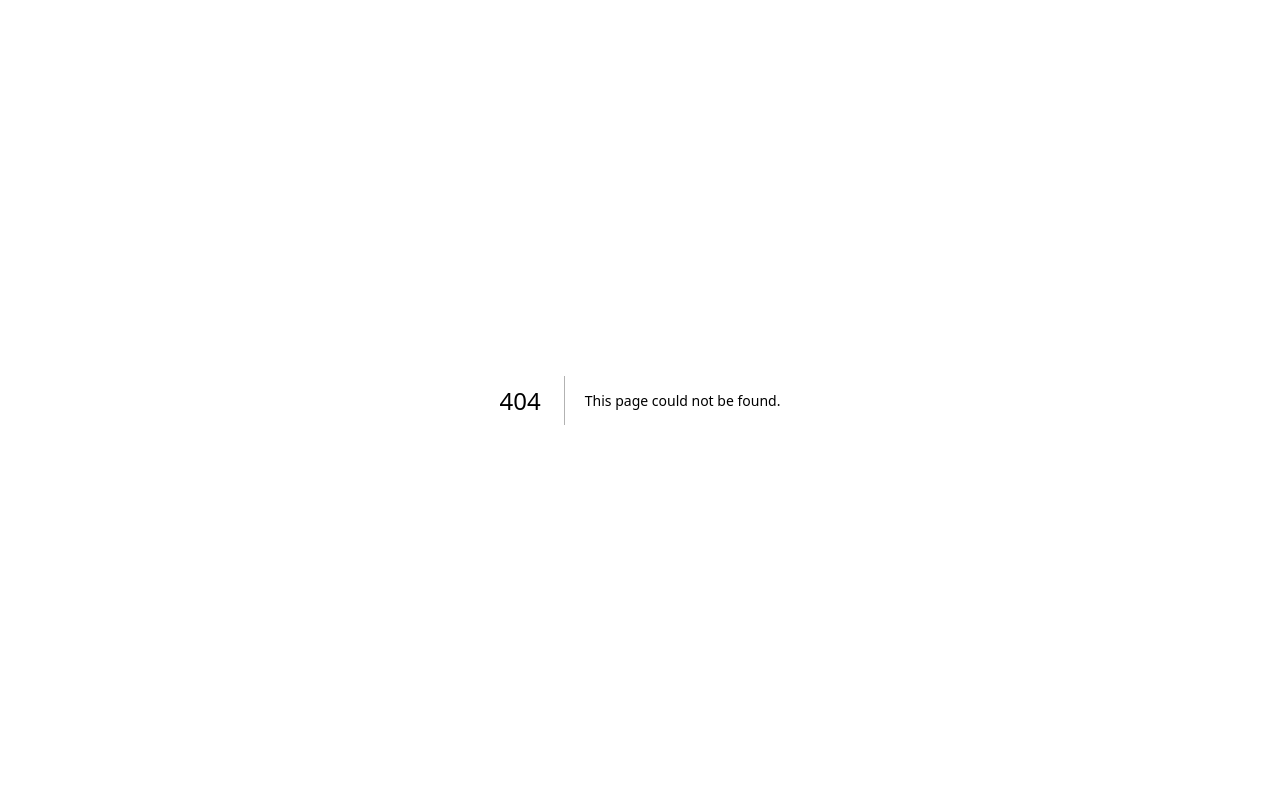
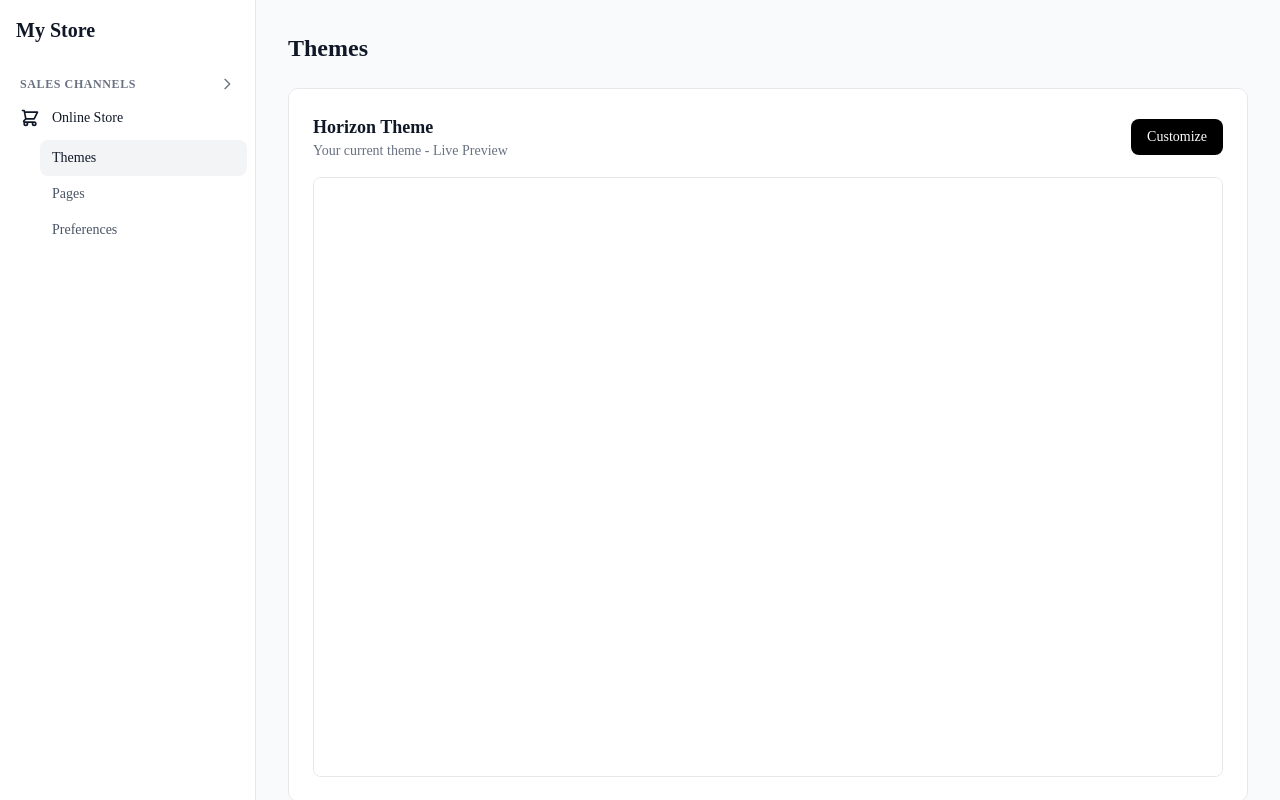
Before and after one commit to melkam59/headless-builder, a Next.js app: page /dashboard in a window 1280 px wide. Before the commit this address had no page. Built offline with nearby package versions, Linux system fonts and the light colour scheme.

Commit message:
Add dashboard page

```diff
--- /dev/null
+++ b/app/dashboard/page.tsx
@@ -0,0 +1,143 @@
+'use client';
+
+import { useState } from 'react';
+
+export default function DashboardPage() {
+  const [activeSection, setActiveSection] = useState('themes');
+
+  return (
+    <div className="flex h-screen bg-gray-50">
+      {/* Sidebar */}
+      <aside className="w-64 bg-white border-r border-gray-200">
+        <div className="p-4">
+          <h1 className="text-xl font-bold text-gray-900">My Store</h1>
+        </div>
+
+        <nav className="px-2 py-4">
+          {/* Sales channels */}
+          <div className="mb-6">
+            <div className="px-3 mb-2 text-xs font-semibold text-gray-500 uppercase tracking-wider flex items-center justify-between">
+              Sales channels
+              <svg
+                xmlns="http://www.w3.org/2000/svg"
+                className="w-4 h-4"
+                fill="none"
+                stroke="currentColor"
+                viewBox="0 0 24 24"
+              >
+                <path strokeLinecap="round" strokeLinejoin="round" strokeWidth={2} d="M9 5l7 7-7 7" />
+              </svg>
+            </div>
+
+            {/* Online Store */}
+            <div className="mb-2">
+              <button className="w-full flex items-center px-3 py-2 text-sm font-medium text-gray-900 rounded-md hover:bg-gray-100">
+                <svg
+                  xmlns="http://www.w3.org/2000/svg"
+                  className="w-5 h-5 mr-3"
+                  fill="none"
+                  stroke="currentColor"
+                  viewBox="0 0 24 24"
+                >
+                  <path
+                    strokeLinecap="round"
+                    strokeLinejoin="round"
+                    strokeWidth={2}
+                    d="M3 3h2l.4 2M7 13h10l4-8H5.4M7 13L5.4 5M7 13l-2.293 2.293c-.63.63-.184 1.707.707 1.707H17m0 0a2 2 0 100 4 2 2 0 000-4zm-8 2a2 2 0 11-4 0 2 2 0 014 0z"
+                  />
+                </svg>
+                Online Store
+              </button>
+
+              {/* Themes submenu */}
+              <div className="ml-8 mt-1">
+                <button
+                  onClick={() => setActiveSection('themes')}
+                  className={`w-full text-left px-3 py-2 text-sm rounded-md ${
+                    activeSection === 'themes'
+                      ? 'bg-gray-100 text-gray-900 font-medium'
+                      : 'text-gray-600 hover:bg-gray-50'
+                  }`}
+                >
+                  Themes
+                </button>
+                <button
+                  onClick={() => setActiveSection('pages')}
+                  className={`w-full text-left px-3 py-2 text-sm rounded-md ${
+                    activeSection === 'pages'
+                      ? 'bg-gray-100 text-gray-900 font-medium'
+                      : 'text-gray-600 hover:bg-gray-50'
+                  }`}
+                >
+                  Pages
+                </button>
+                <button
+                  onClick={() => setActiveSection('preferences')}
+                  className={`w-full text-left px-3 py-2 text-sm rounded-md ${
+                    activeSection === 'preferences'
+                      ? 'bg-gray-100 text-gray-900 font-medium'
+                      : 'text-gray-600 hover:bg-gray-50'
+                  }`}
+                >
+                  Preferences
+                </button>
+              </div>
+            </div>
+          </div>
+        </nav>
+      </aside>
+
+      {/* Main content */}
+      <main className="flex-1 overflow-auto">
+        <div className="p-8">
+          {activeSection === 'themes' && (
+            <div>
+              <h2 className="text-2xl font-bold text-gray-900 mb-6">Themes</h2>
+              <div className="bg-white rounded-lg border border-gray-200 p-6">
+                <div className="flex items-center justify-between mb-4">
+                  <div>
+                    <h3 className="text-lg font-semibold text-gray-900">Horizon Theme</h3>
+                    <p className="text-sm text-gray-500">Your current theme - Live Preview</p>
+                  </div>
+                  <div className="flex gap-2">
+                    <a
+                      href="/editor"
+                      className="px-4 py-2 text-sm font-medium text-white bg-black rounded-md hover:bg-gray-800"
+                    >
+                      Customize
+                    </a>
+                  </div>
+                </div>
+                <div className="border border-gray-200 rounded-md overflow-hidden" style={{ height: '600px' }}>
+                  <iframe
+                    src="/preview"
+                    className="w-full h-full"
+                    title="Theme Preview"
+                  />
+                </div>
+              </div>
+            </div>
+          )}
+
+          {activeSection === 'pages' && (
+            <div>
+              <h2 className="text-2xl font-bold text-gray-900 mb-6">Pages</h2>
+              <div className="bg-white rounded-lg border border-gray-200 p-6">
+                <p className="text-gray-600">Manage your store pages here.</p>
+              </div>
+            </div>
+          )}
+
+          {activeSection === 'preferences' && (
+            <div>
+              <h2 className="text-2xl font-bold text-gray-900 mb-6">Preferences</h2>
+              <div className="bg-white rounded-lg border border-gray-200 p-6">
+                <p className="text-gray-600">Configure your store preferences.</p>
+              </div>
+            </div>
+          )}
+        </div>
+      </main>
+    </div>
+  );
+}
```
